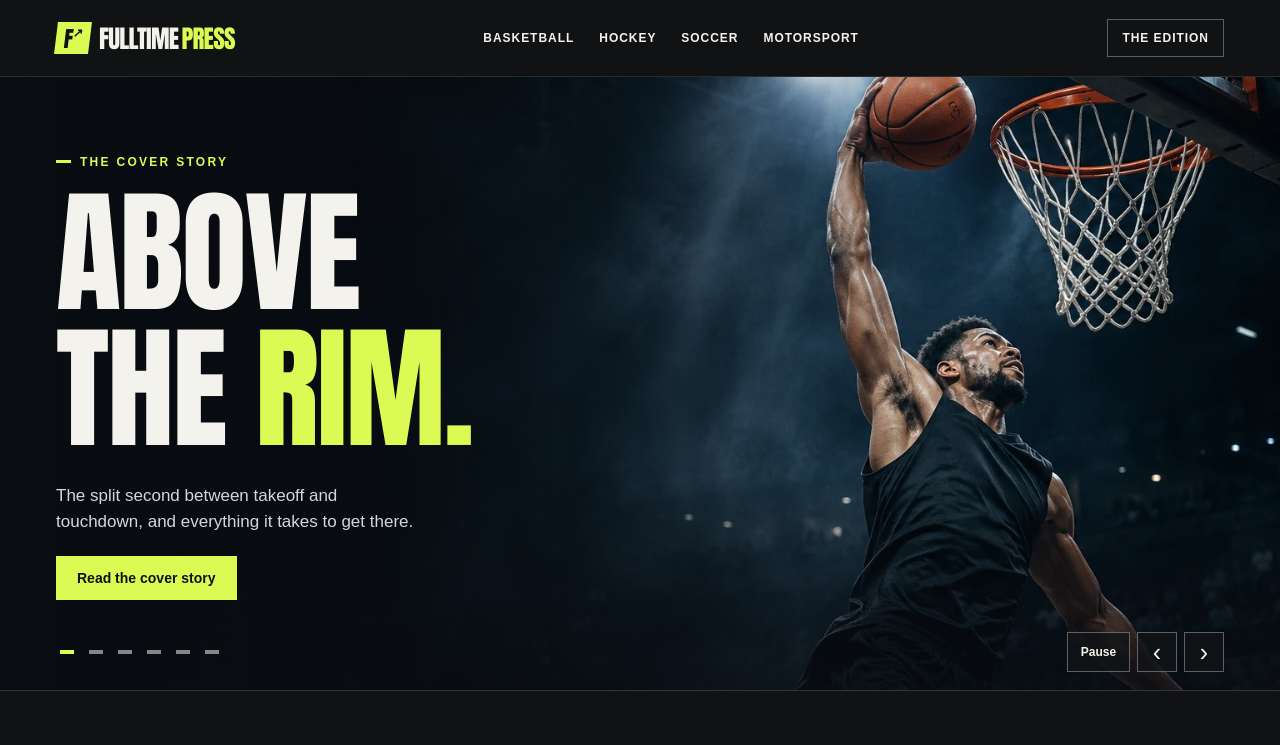
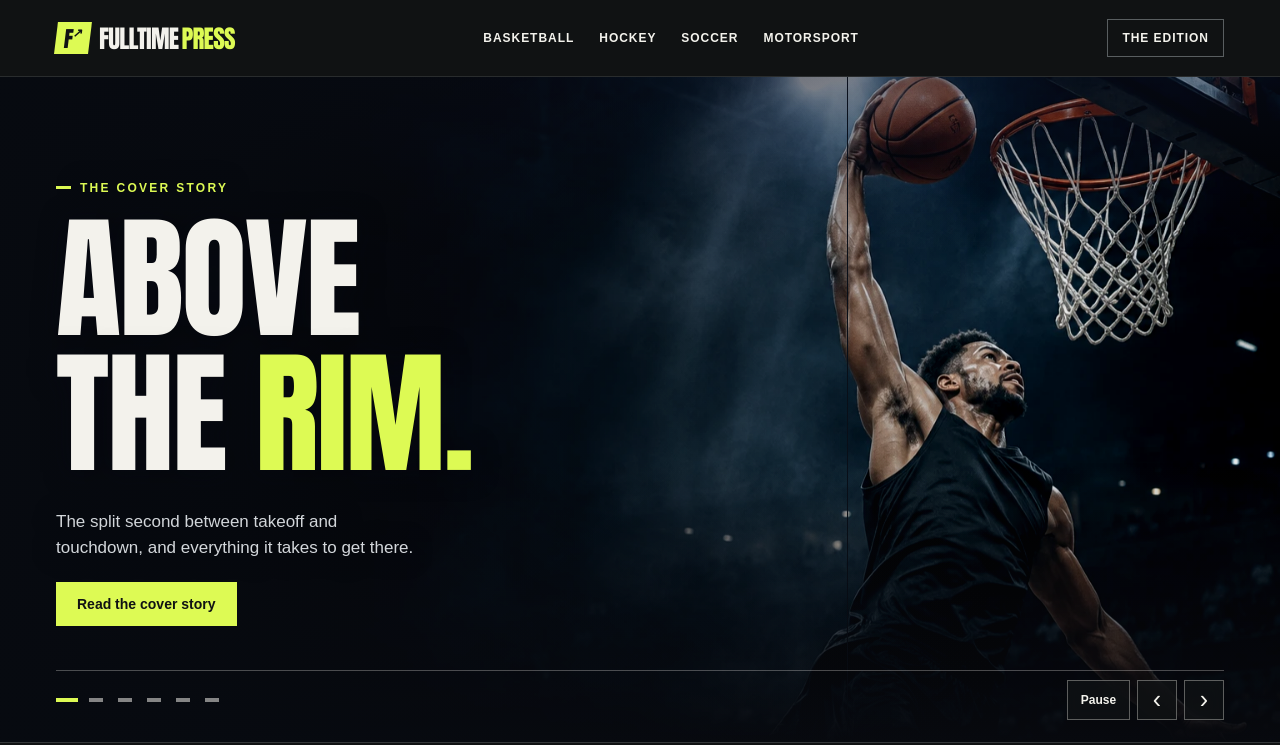
Before and after one commit to jp0624/fulltime-press, a plain HTML site: page public/index.html in a window 1280 px wide. Shown: the top 745 px of the page. Drawn offline with Linux system fonts and the light colour scheme.

Commit message:
Add cinematic depth to the featured hero

```diff
--- a/public/hero.js
+++ b/public/hero.js
@@ -12,6 +12,7 @@ export function initHero(featured) {
   let paused = motion.matches;
   let timer;
   let touchStart;
+  let depthFrame = 0;
 
   featured.forEach((story, index) => {
     if (index) {
@@ -43,6 +44,19 @@ export function initHero(featured) {
     dots.append(button);
     indicators.push(button);
   });
+
+  function updateDepth() {
+    depthFrame = 0;
+    const {top, height, bottom} = hero.getBoundingClientRect();
+    if (bottom <= 0) return;
+    const displacement = motion.matches ? 0 : Math.min(Math.max(-top, 0), height);
+    hero.style.setProperty('--hero-depth', `${displacement * .085}px`);
+    hero.style.setProperty('--hero-foreground', `${displacement * -.04}px`);
+  }
+
+  function queueDepthUpdate() {
+    if (!depthFrame) depthFrame = requestAnimationFrame(updateDepth);
+  }
 
   function resetTimer() {
     clearInterval(timer);
@@ -80,7 +94,13 @@ export function initHero(featured) {
   controls.querySelector('[data-carousel="prev"]').addEventListener('click', () => moveTo(current - 1, true));
   controls.querySelector('[data-carousel="next"]').addEventListener('click', () => moveTo(current + 1, true));
   play.addEventListener('click', () => setPaused(!paused));
-  motion.addEventListener('change', event => setPaused(event.matches));
+  motion.addEventListener('change', event => {
+    setPaused(event.matches);
+    queueDepthUpdate();
+  });
+  window.addEventListener('scroll', queueDepthUpdate, {passive: true});
+  window.addEventListener('resize', queueDepthUpdate);
+  queueDepthUpdate();
   hero.addEventListener('keydown', event => {
     if (event.key !== 'ArrowLeft' && event.key !== 'ArrowRight') return;
     event.preventDefault();
--- a/public/style.css
+++ b/public/style.css
@@ -99,3 +99,62 @@ body:has(dialog[open]){overflow:hidden}
 @media(max-width:720px){.wrap{width:calc(100% - 36px)}.mast-inner{flex-wrap:wrap;gap:0;min-height:0;padding-top:12px}.main-nav{order:3;width:100%;overflow-x:auto;margin-top:12px;border-top:1px solid var(--line);padding:11px 0;gap:19px}.grid{grid-template-columns:repeat(2,minmax(0,1fr));gap:14px}.hero{min-height:500px}.hero-slide:after{background:linear-gradient(90deg,#090c11e8,#090c1150 65%,transparent),linear-gradient(0deg,#090c11de,transparent 65%)}.hero-slide>img{object-position:65% center}.foot{flex-wrap:wrap}.foot p{margin:0}.stories{padding-block:40px 50px}}
 @media(max-width:440px){h1{font-size:clamp(46px,15vw,66px)}.hero{min-height:450px}.hero-inner{padding-block:50px}.grid{grid-template-columns:1fr}.card h3{font-size:30px}.issue{display:none}}
 @media(prefers-reduced-motion:reduce){*,*::before,*::after{scroll-behavior:auto!important;transition:none!important}}
+
+/* Featured-story photography moves independently of the headline and controls. */
+.hero {
+  min-height: clamp(540px, 52vw, 760px);
+}
+.hero-slide {
+  transition: opacity .85s cubic-bezier(.22,.61,.36,1), visibility .85s;
+}
+.hero-slide>img {
+  inset: -9% 0 auto;
+  height: 118%;
+  transform: translate3d(0, var(--hero-depth, 0px), 0);
+  filter: saturate(.87) contrast(1.12) brightness(.91);
+}
+.hero-slide::after {
+  background:
+    linear-gradient(90deg, #070a10fa 0%, #070a10df 19%, #070a1072 46%, transparent 78%),
+    linear-gradient(0deg, #07090e 0%, #07090ebd 9%, transparent 42%),
+    linear-gradient(180deg, #0b142b66, transparent 26%);
+}
+.hero-slide--feature::after {
+  background:
+    linear-gradient(90deg, #070a10f5 0%, #070a10d6 22%, #070a106b 60%, transparent 90%),
+    linear-gradient(0deg, #07090e 0%, #07090ea1 13%, transparent 50%);
+}
+.hero-inner {transform: translate3d(0, var(--hero-foreground, 0px), 0)}
+.hero-copy {text-shadow: 0 2px 26px #06081180}
+.hero-copy .primary {text-shadow: none}
+.hero-slide.is-active .hero-copy {
+  animation: hero-reveal .68s cubic-bezier(.22,.61,.36,1) both;
+}
+.hero-slide:first-child .hero-copy {animation: none}
+.hero-controls {
+  bottom: 22px;
+  padding-top: 9px;
+  border-top: 1px solid #f3f2ec4a;
+}
+.hero-buttons button {background: #111416a8;backdrop-filter: blur(8px)}
+.hero-dots button::after {transition: width .25s ease, background .25s ease}
+.hero-dots button[aria-current=true]::after {width: 100%}
+@keyframes hero-reveal {
+  from {opacity: 0; transform: translateY(12px)}
+  to {opacity: 1; transform: translateY(0)}
+}
+@media(max-width:720px) {
+  .hero {min-height: 500px}
+  .hero-slide::after {
+    background: linear-gradient(90deg,#070a10e8,#070a1050 75%,transparent),
+      linear-gradient(0deg,#07090e 1%,#07090ec9 16%,transparent 70%);
+  }
+  .hero-controls {bottom: 12px}
+}
+@media(max-width:440px) {
+  .hero {min-height: 450px}
+}
+@media(prefers-reduced-motion:reduce) {
+  .hero-slide>img,.hero-inner {transform: none}
+  .hero-slide.is-active .hero-copy {animation: none}
+}
```
